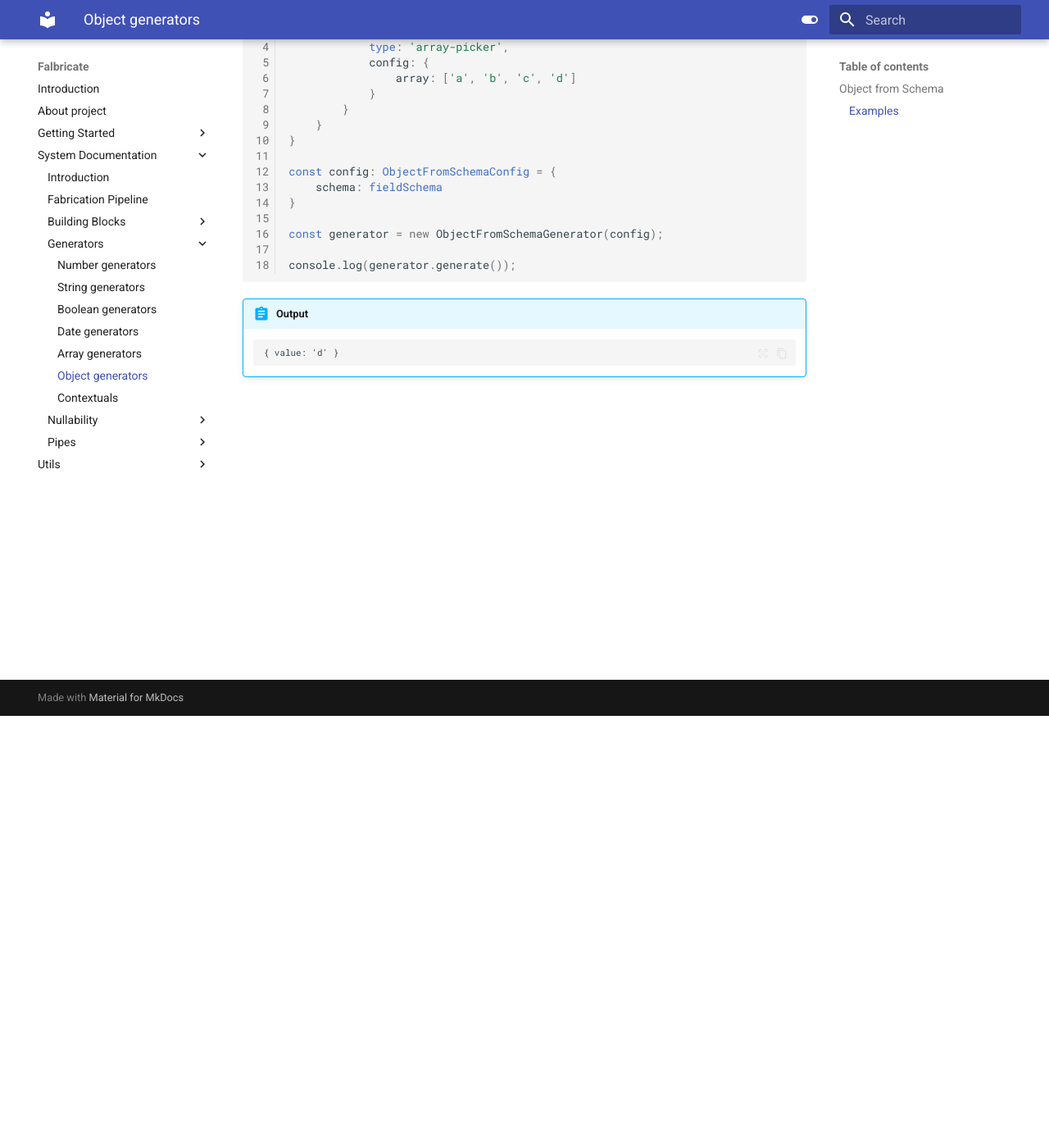
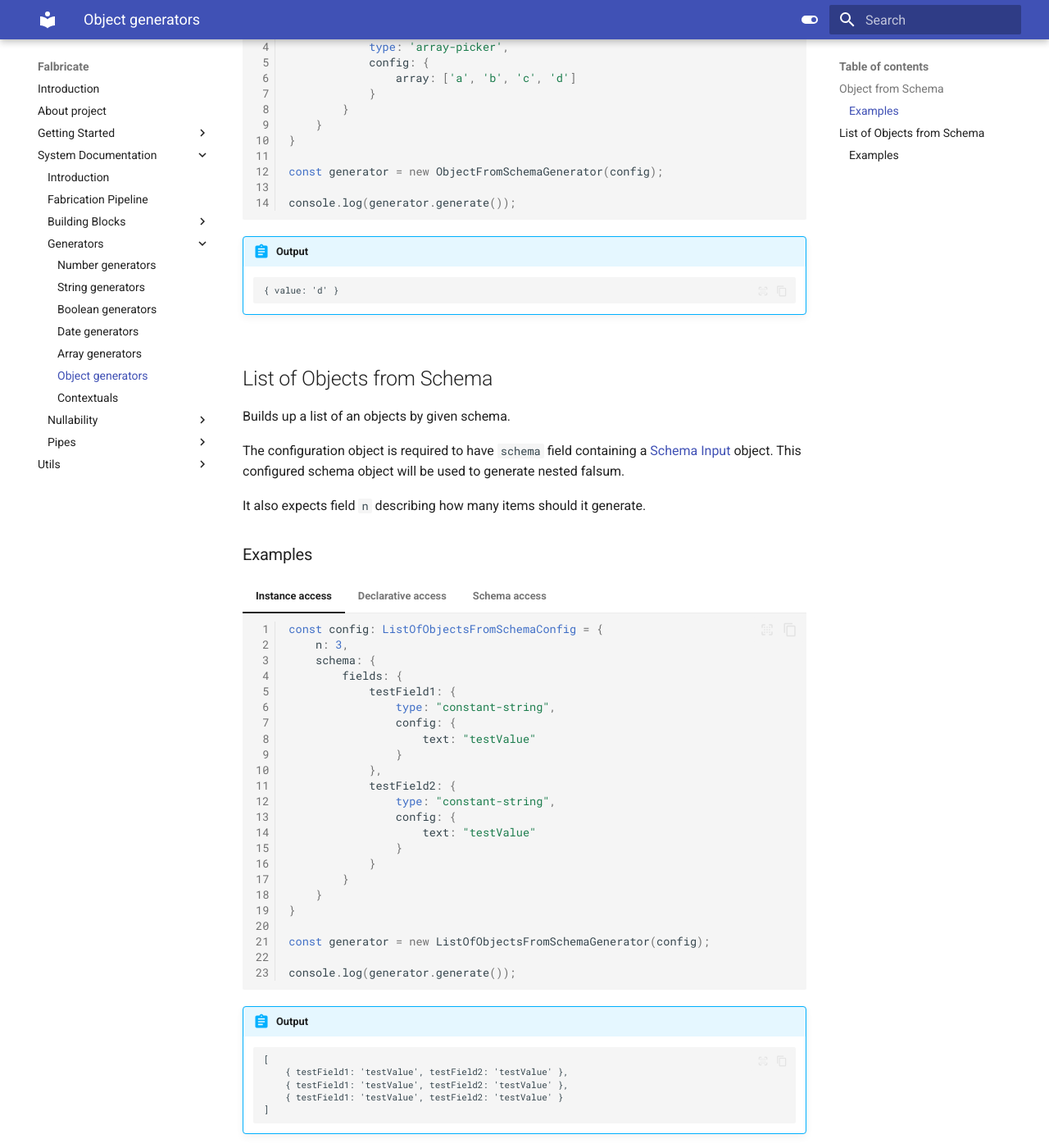
Before and after one commit to vojtechpavlu/falbricate-base, an MkDocs documentation site: the page built from docs/docs/System-Documentation/Generators/06_objects.md, in a window 1280 px wide and 1400 px high, scrolled down 527 px. Shown: the whole window at 82% size. Built offline with MkDocs 1.6.1 and Material for MkDocs 9.7.7, drawn with Linux system fonts in a browser that asks for light colours.

Commit message:
[FEATURE] Add list of objects generator (#32)

````diff
--- a/docs/docs/System-Documentation/Generators/06_objects.md
+++ b/docs/docs/System-Documentation/Generators/06_objects.md
@@ -25,10 +25,6 @@ schema object will be used to generate nested falsum.
                 }
             }
         }
-    }
-
-    const config: ObjectFromSchemaConfig = {
-        schema: fieldSchema
     }
 
     const generator = new ObjectFromSchemaGenerator(config);
@@ -108,3 +104,139 @@ schema object will be used to generate nested falsum.
         ```
         { nested: { value: 'd' } }
         ```
+
+
+## List of Objects from Schema
+
+Builds up a list of an objects by given schema.
+
+The configuration object is required to have `schema` field containing
+a [Schema Input](../Building-Blocks/02_schema-input.md) object. This configured
+schema object will be used to generate nested falsum.
+
+It also expects field `n` describing how many items should it generate.
+
+
+### Examples
+
+=== "Instance access"
+
+    ``` typescript linenums="1"
+    const config: ListOfObjectsFromSchemaConfig = {
+        n: 3,
+        schema: {
+            fields: {
+                testField1: {
+                    type: "constant-string",
+                    config: {
+                        text: "testValue"
+                    }
+                },
+                testField2: {
+                    type: "constant-string",
+                    config: {
+                        text: "testValue"
+                    }
+                }
+            }
+        }
+    }
+
+    const generator = new ListOfObjectsFromSchemaGenerator(config);
+
+    console.log(generator.generate());
+    ```
+
+    !!! abstract "Output"
+
+        ```
+        [
+            { testField1: 'testValue', testField2: 'testValue' },
+            { testField1: 'testValue', testField2: 'testValue' },
+            { testField1: 'testValue', testField2: 'testValue' }
+        ]
+        ```
+
+
+=== "Declarative access"
+
+    ``` typescript linenums="1"
+    const config: ListOfObjectsFromSchemaConfig = {
+        n: 3,
+        schema: {
+            fields: {
+                testField1: {
+                    type: "constant-string",
+                    config: {
+                        text: "testValue"
+                    }
+                },
+                testField2: {
+                    type: "constant-string",
+                    config: {
+                        text: "testValue"
+                    }
+                }
+            }
+        }
+    }
+
+    const generator = getValueGenerator('list-of-schema', config);
+
+    const value = generator.generate();
+    ```
+
+    !!! abstract "Output"
+
+        ```
+        [
+            { testField1: 'testValue', testField2: 'testValue' },
+            { testField1: 'testValue', testField2: 'testValue' },
+            { testField1: 'testValue', testField2: 'testValue' }
+        ]
+        ```
+
+=== "Schema access"
+
+    ``` javascript linenums="1"
+    const fieldSchema: SchemaInput = {
+        fields: {
+            value: {
+                type: 'array-picker',
+                config: {
+                    array: ['a', 'b', 'c', 'd']
+                }
+            }
+        }
+    }
+
+    const schema: SchemaInput = {
+        fields: {
+            nested: {
+                type: 'list-of-schema',
+                config: {
+                    n: 5,
+                    schema: fieldSchema
+                }
+            }
+        }
+    }
+
+    const fabricator = new Fabricator(schema);
+
+    console.log(fabricator.generate());
+    ```
+
+    !!! abstract "Output"
+
+        ```
+        {
+            nested: [
+                { value: 'a' },
+                { value: 'c' },
+                { value: 'c' },
+                { value: 'b' },
+                { value: 'a' }
+            ]
+        }
+        ```
````
Also changed, not shown: 4 other files.
